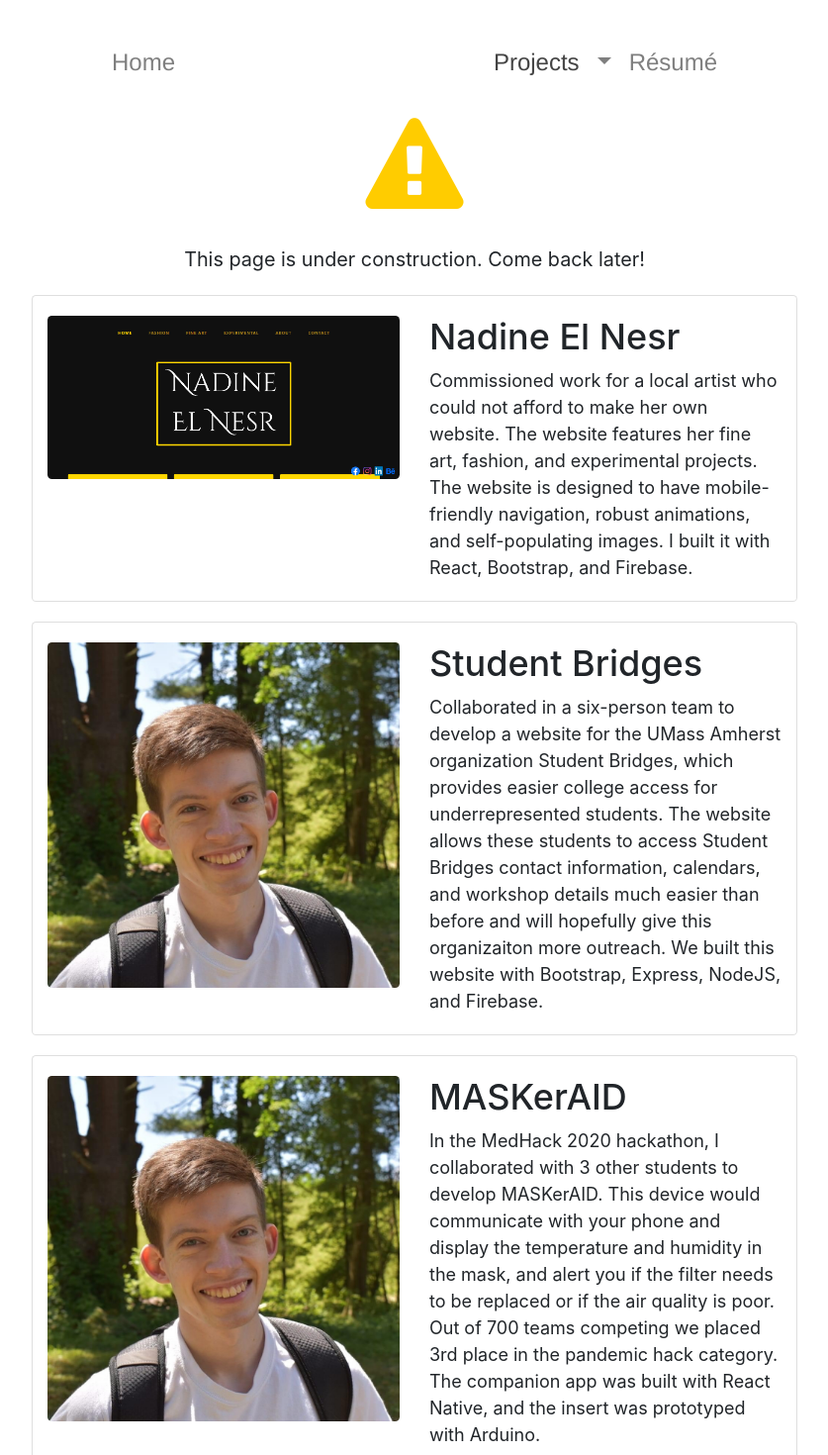
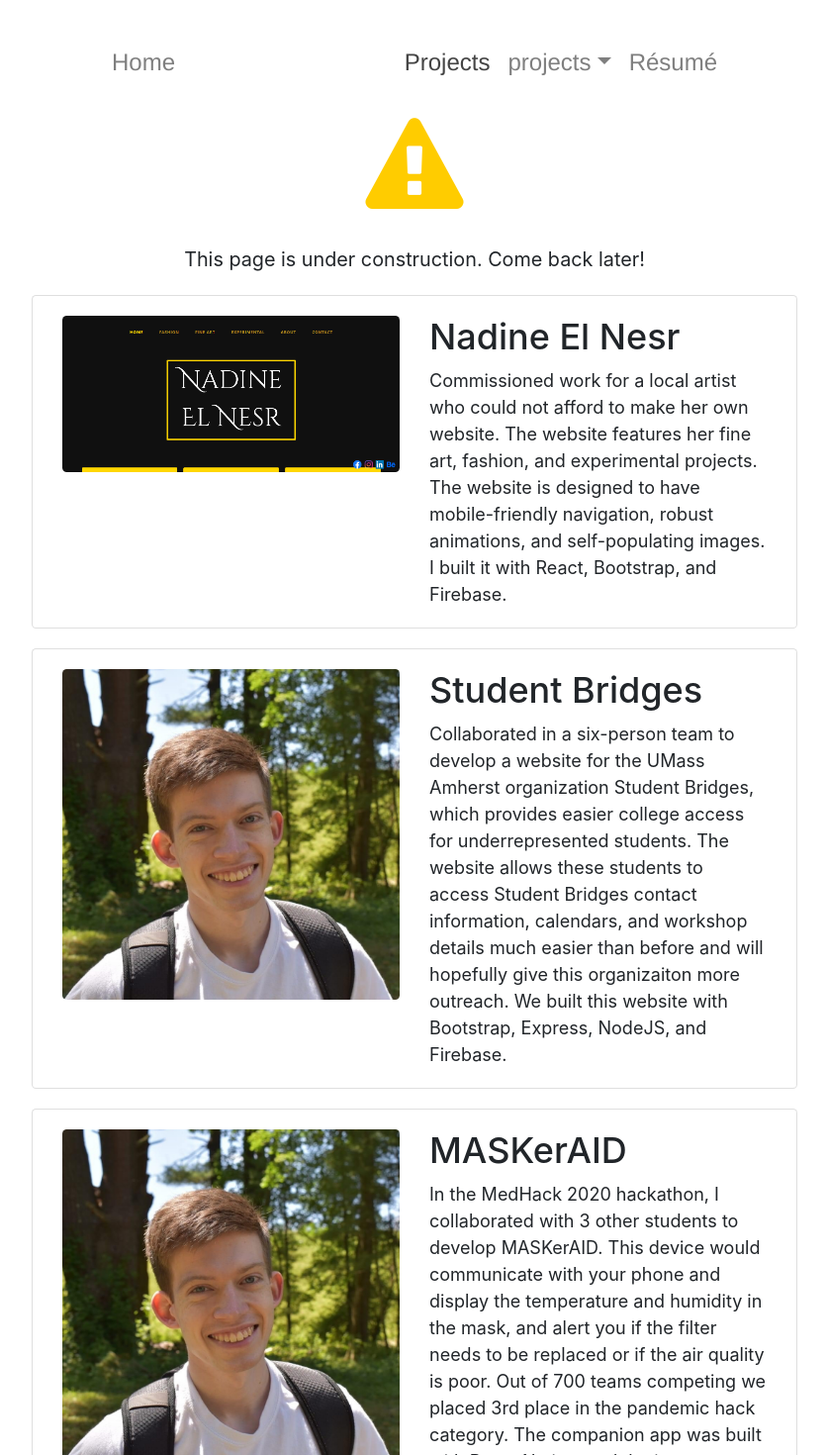
Before and after one commit to bryceparkman/personal-website, a Next.js app: page /projects in a window 1280 px wide. Shown: the top 1470 px of the page at 99% size, without its empty margins (221-1058 px from the left). Built offline with nearby package versions, Linux system fonts and the light colour scheme.

Commit message:
Minor changes

```diff
--- a/components/navigation.js
+++ b/components/navigation.js
@@ -28,7 +28,7 @@ export default function Navigation() {
                             </div>
                         </Nav.Link>
                     </Link>
-                    <NavDropdown>
+                    <NavDropdown title='projects'>
                         <NavDropdown.Item href="/nadine">Nadine El Nesr</NavDropdown.Item>
                         <NavDropdown.Item href="/bridges">Student Bridges</NavDropdown.Item>
                         <NavDropdown.Item href="/mask">MASKerAID</NavDropdown.Item>
--- a/pages/projects.js
+++ b/pages/projects.js
@@ -5,6 +5,7 @@ import Image from 'react-bootstrap/Image'
 import Row from 'react-bootstrap/Row'
 import Col from 'react-bootstrap/Col'
 import Card from 'react-bootstrap/Card'
+import Container from 'react-bootstrap/Container'
 
 export default function Project() {
     return (
@@ -12,16 +13,17 @@ export default function Project() {
             <Head>
                 <title>Projects</title>
             </Head>
-            <section className={utilStyles.headingMd} style={{marginTop: '20px'}}>
-                <i className="fa fa-exclamation-triangle fa-5x" style={{color: '#FFCC00'}}></i>
-                <p style={{marginTop: '30px'}}>This page is under construction. Come back later!</p>
+            <section className={utilStyles.headingMd} style={{ marginTop: '20px' }}>
+                <i className="fa fa-exclamation-triangle fa-5x" style={{ color: '#FFCC00' }}></i>
+                <p style={{ marginTop: '30px' }}>This page is under construction. Come back later!</p>
             </section>
             <Card className={utilStyles.projectRow}>
+                <Container>
                     <Row className={utilStyles.projectRow}>
-                    <Col>
+                        <Col lg>
                             <Image rounded src="/images/nadine.png" />
                         </Col>
-                    <Col>
+                        <Col lg>
                             <h2>
                                 Nadine El Nesr
                             </h2>
@@ -32,8 +34,10 @@ export default function Project() {
                             </div>
                         </Col>
                     </Row>
+                </Container>
             </Card>
             <Card className={utilStyles.projectRow}>
+                <Container>
                     <Row className={utilStyles.projectRow}>
                         <Col>
                             <Image rounded src="/images/profile.jpeg" />
@@ -50,8 +54,10 @@ export default function Project() {
                             </div>
                         </Col>
                     </Row>
+                </Container>
             </Card>
             <Card className={utilStyles.projectRow}>
+                <Container>
                     <Row className={utilStyles.projectRow}>
                         <Col>
                             <Image rounded src="/images/profile.jpeg" />
@@ -69,6 +75,7 @@ export default function Project() {
                                 </div>
                         </Col>
                     </Row>
+                </Container>
             </Card>
             {/* <Card style={{ width: '18rem' }}>
                 <Card.Image variant="top" src="../public/images/profile.jpeg" />
```
Lines whose indentation alone changed are shown as unchanged.
